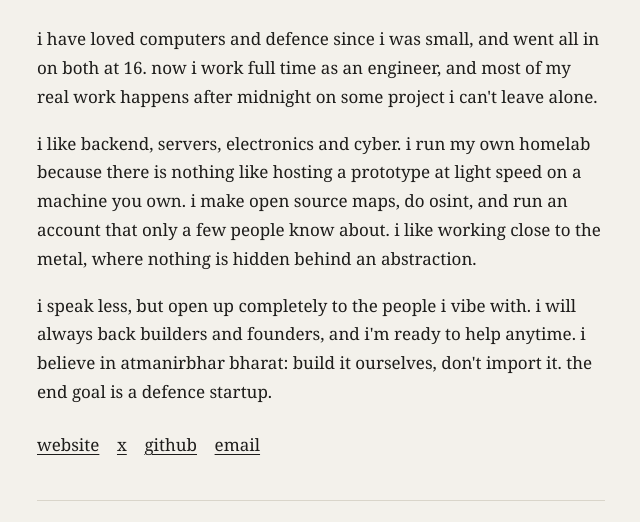
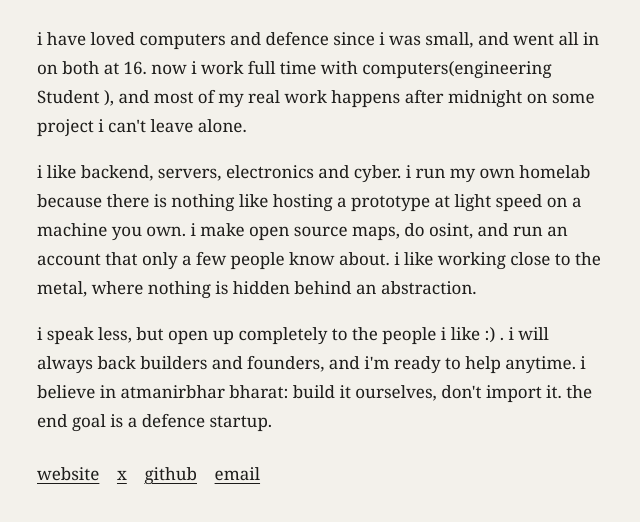
Before and after one commit to ADEEP13/blog-adeepag, a plain HTML site: page index.html in a window 1280 px wide. Shown: the part 138-660 px from the top of the page, without its empty margins (319-959 px from the left). Drawn offline with Linux system fonts and the light colour scheme.

Commit message:
Update index.html

```diff
--- a/index.html
+++ b/index.html
@@ -20,11 +20,11 @@
   <h1><a href="/">adeep ag</a></h1>
   <p class="byline">engineer, building toward a defence startup</p>
 
- <p>i have loved computers and defence since i was small, and went all in on both at 16. now i work full time as an engineer, and most of my real work happens after midnight on some project i can't leave alone.</p>
+ <p>i have loved computers and defence since i was small, and went all in on both at 16. now i work full time with computers(engineering Student  ), and most of my real work happens after midnight on some project i can't leave alone.</p>
 
 <p>i like backend, servers, electronics and cyber. i run my own homelab because there is nothing like hosting a prototype at light speed on a machine you own. i make open source maps, do osint, and run an account that only a few people know about. i like working close to the metal, where nothing is hidden behind an abstraction.</p>
 
-<p>i speak less, but open up completely to the people i vibe with. i will always back builders and founders, and i'm ready to help anytime. i believe in atmanirbhar bharat: build it ourselves, don't import it. the end goal is a defence startup.</p>
+<p>i speak less, but open up completely to the people i like  :) . i will always back builders and founders, and i'm ready to help anytime. i believe in atmanirbhar bharat: build it ourselves, don't import it. the end goal is a defence startup.</p>
 
 
   <nav class="links" aria-label="links">
```
